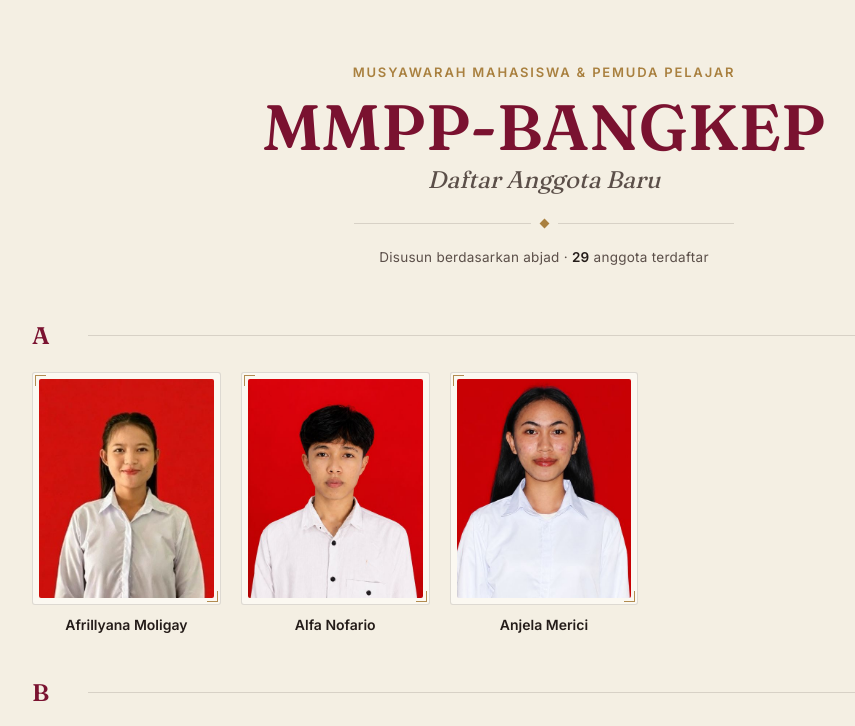
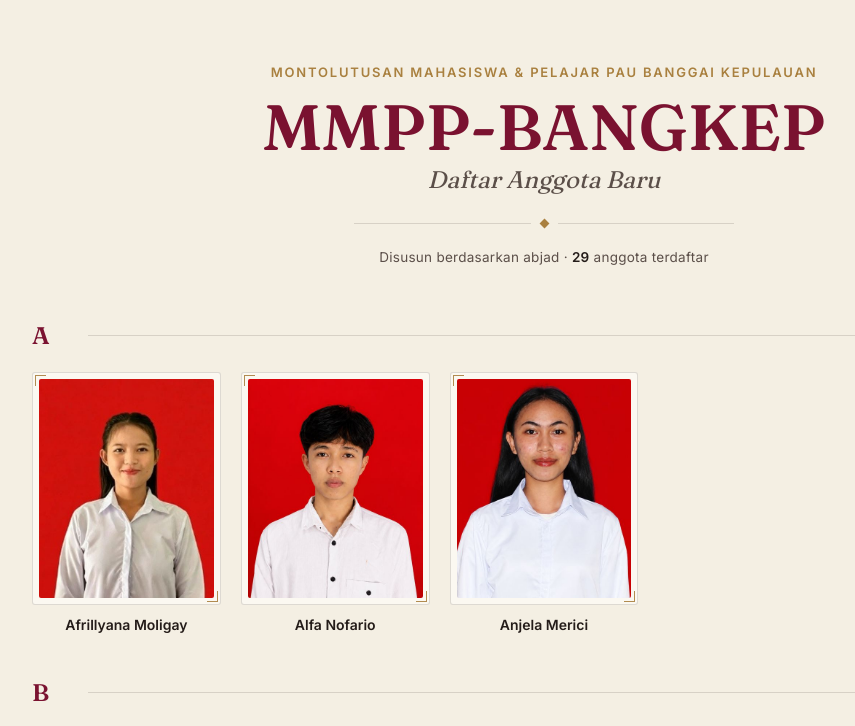
Before and after one commit to noxa-droid/anggotabaru, a plain HTML site: page index.html in a window 1280 px wide. Shown: the top 726 px of the page, without its empty margins (96-951 px from the left). Drawn offline with Linux system fonts and the light colour scheme.

Commit message:
Update index.html

```diff
--- a/index.html
+++ b/index.html
@@ -13,7 +13,7 @@
 <div class="wrap">
 
   <header class="masthead">
-    <div class="kop">MUSYAWARAH MAHASISWA &amp; PEMUDA PELAJAR</div>
+    <div class="kop">MONTOLUTUSAN MAHASISWA &amp; PELAJAR PAU BANGGAI KEPULAUAN</div>
     <h1>MMPP-BANGKEP</h1>
     <div class="subtitle">Daftar Anggota Baru</div>
     <div class="rule"><span class="line"></span><span class="diamond"></span><span class="line"></span></div>
```
